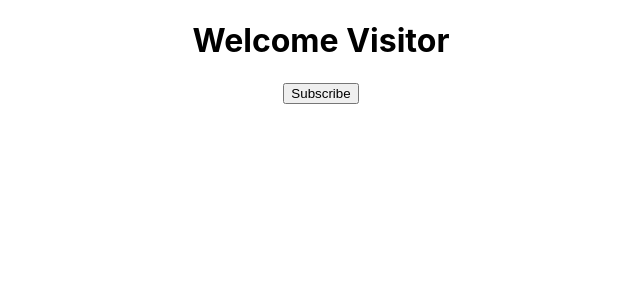
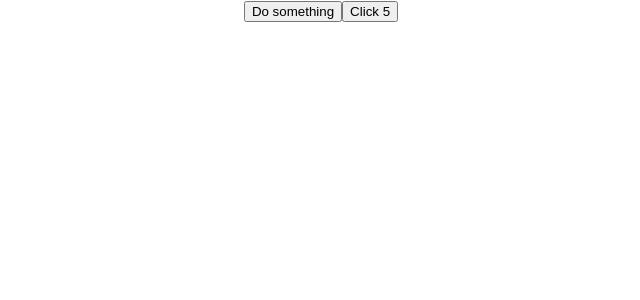
Before and after one commit to zhusophia/react-demo, a React (Create React App) app: page / in a window 1280 px wide. Shown: the top 300 px of the page, without its empty margins (319-959 px from the left). Built offline with nearby package versions, Linux system fonts and the light colour scheme.

Commit message:
event handling

```diff
--- a/src/App.js
+++ b/src/App.js
@@ -11,7 +11,8 @@
 // props.children accepts anything in between the opening and closing, regardless if <p> or <Button>, etc.
 
 // import Greet from './components/Greet'
-import Message from './components/Message'
+// import Message from './components/Message'
+import { ClickHandler } from './components/ClickHandler'
 
 function App() {
   return (
@@ -24,9 +25,11 @@
      </Greet>
      <Greet name = "test" age = "hello">
       <p>This is children props</p>
-     </Greet>  */}
+     </Greet>
+     <Message></Message>
+     */}
 
-    <Message></Message>
+    <ClickHandler></ClickHandler>
     </div>
   );
 }
--- /dev/null
+++ b/src/components/ClickHandler.js
@@ -0,0 +1,23 @@
+// event handling
+
+// be careful to not add parenthesis in the onClick, or else it'll activate when it's rendered
+// rather than at a specific time
+// event contanis all the details about the event
+// you can also use it to pass ecpfici values, setting it as a parameter
+
+//52:59
+
+
+export const ClickHandler = () => {
+    const clickHandler = (event, count = 1) => {
+        console.log('Button clicked', count, event)
+    }
+
+    return (
+
+        <div>
+            <button onClick={clickHandler}>Do something</button>
+            <button onClick={(event) => clickHandler(event, 5)}>Click 5</button>
+        </div>
+    )
+}
```
